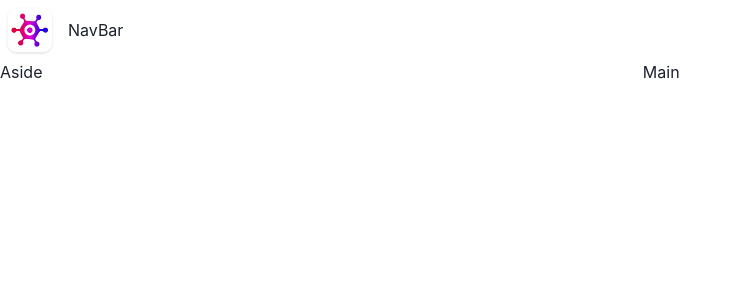
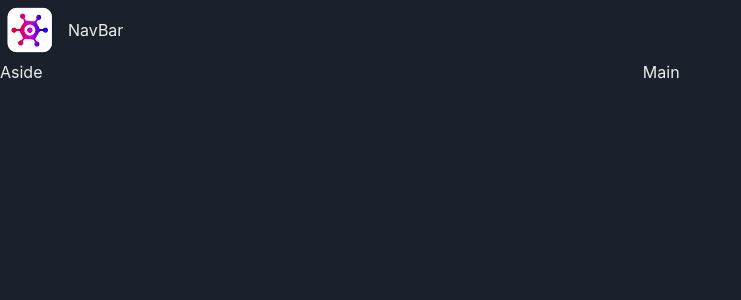
Before and after one commit to jisazamp/videogame-finder, a React (Vite) app: page / in a window 1280 px wide. Shown: the top 300 px of the page, without its empty margins (0-741 px from the left). Built offline with nearby package versions, Linux system fonts and the light colour scheme.

Commit message:
Implement dark mode

```diff
--- a/src/main.tsx
+++ b/src/main.tsx
@@ -1,12 +1,14 @@
 import React from 'react'
 import ReactDOM from 'react-dom/client'
 import { App } from './App'
-import { ChakraProvider } from '@chakra-ui/react'
+import { ChakraProvider, ColorModeScript } from '@chakra-ui/react'
+import theme from './theme'
 import './index.css'
 
 ReactDOM.createRoot(document.getElementById('root') as HTMLElement).render(
   <React.StrictMode>
-    <ChakraProvider>
+    <ChakraProvider theme={theme}>
+      <ColorModeScript initialColorMode={theme.config.initialColorMode} />
       <App />
     </ChakraProvider>
   </React.StrictMode>
--- /dev/null
+++ b/src/theme.ts
@@ -0,0 +1,10 @@
+import { extendTheme, ThemeConfig } from '@chakra-ui/react'
+
+const config: ThemeConfig = {
+  initialColorMode: 'dark',
+  useSystemColorMode: false,
+}
+
+const theme = extendTheme({ config })
+
+export default theme
```
